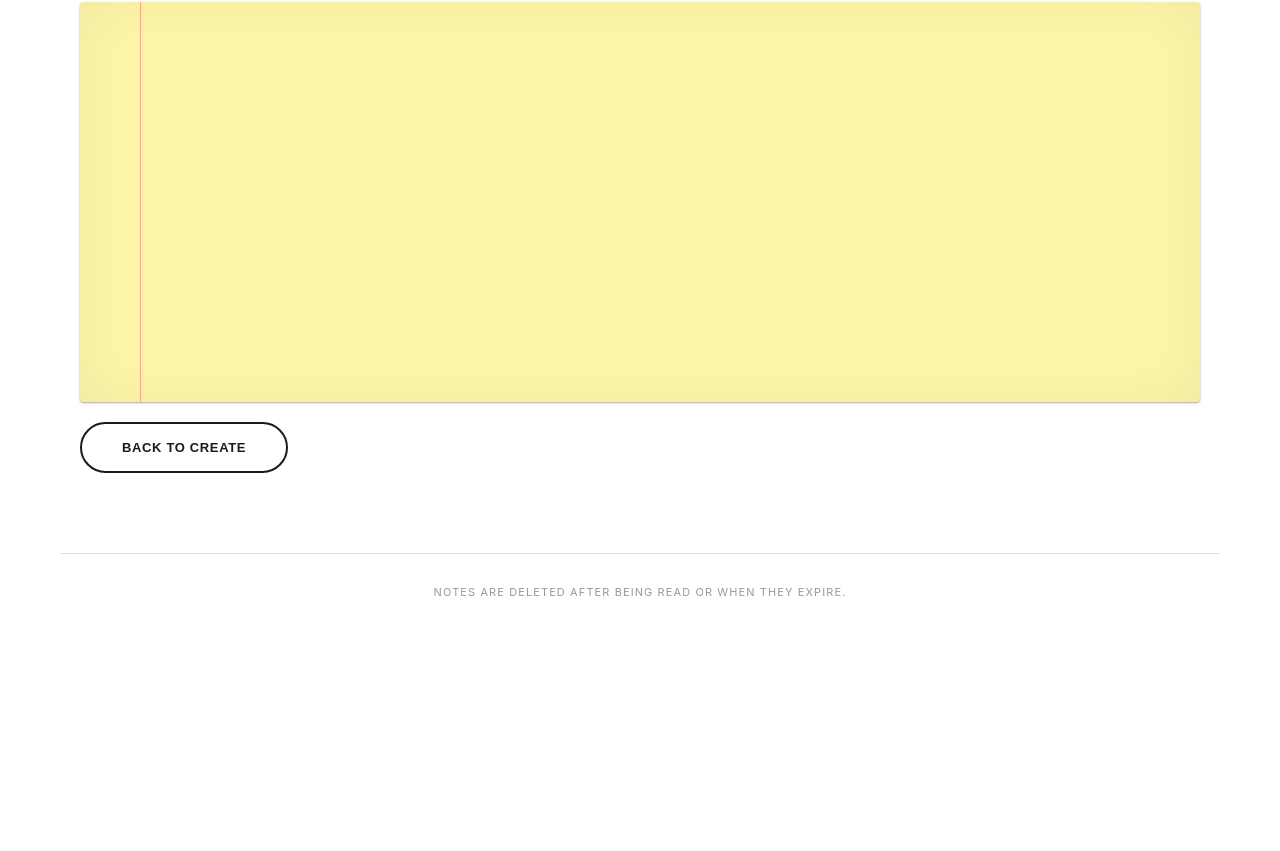
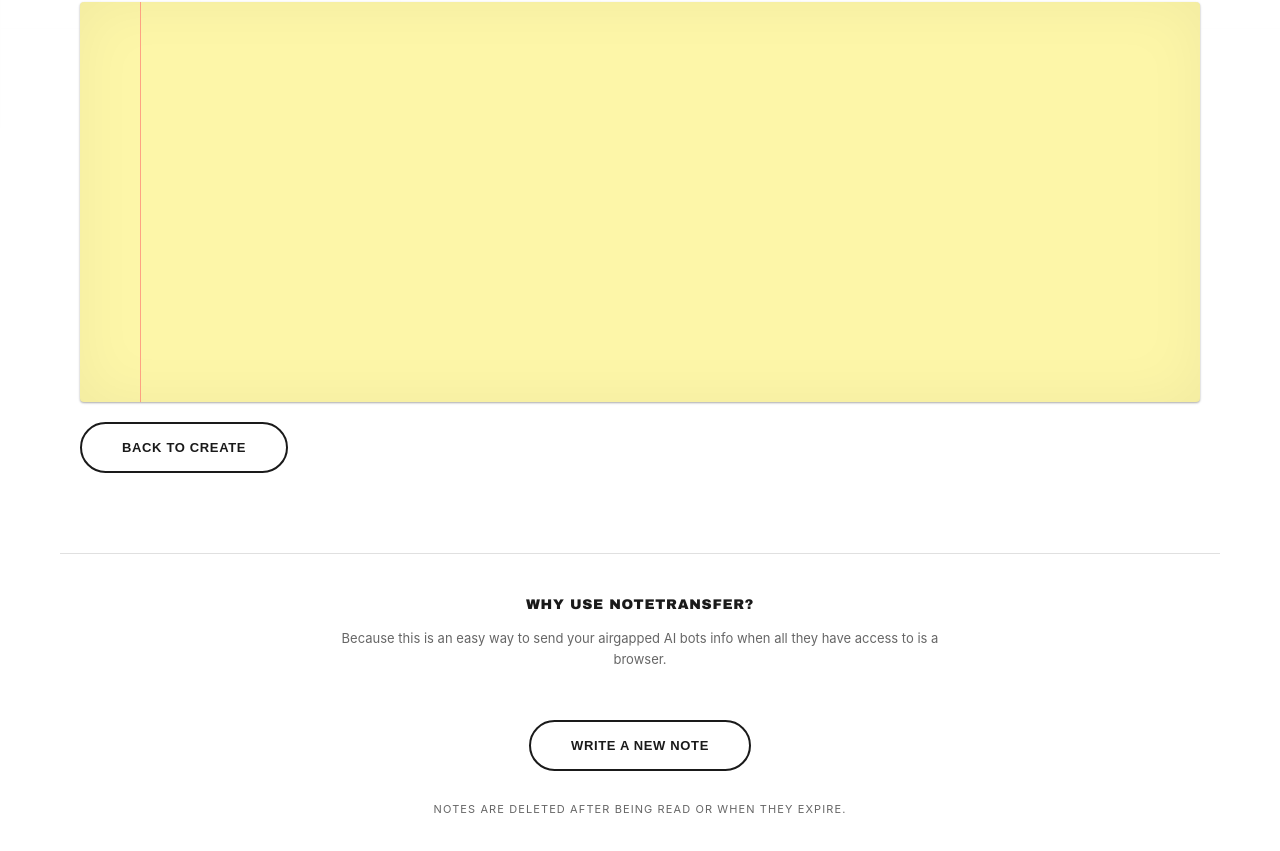
Before and after one commit to VirtualEmployee12345/memnote, a website: page client/index.html in a window 1280 px wide. Shown: the part 672-1523 px from the top of the page. Before the commit the page ends 1334 px from the top, so only its background shows below. Drawn offline with Linux system fonts and the light colour scheme; no server answers.

Commit message:
Add resizable textarea, footer Why use section, and Write a new note button

```diff
--- a/client/index.html
+++ b/client/index.html
@@ -103,7 +103,14 @@
       </main>
 
       <footer class="footer">
-        <p>Notes are deleted after being read or when they expire.</p>
+        <div class="footer-section">
+          <h4>Why use NoteTransfer?</h4>
+          <p>Because this is an easy way to send your airgapped AI bots info when all they have access to is a browser.</p>
+        </div>
+        <div class="footer-actions">
+          <button type="button" id="footer-new-note" class="ghost">Write a new note</button>
+        </div>
+        <p class="footer-note">Notes are deleted after being read or when they expire.</p>
       </footer>
     </div>
 
--- a/client/src/crayon-buttons.css
+++ b/client/src/crayon-buttons.css
@@ -306,10 +306,40 @@ select:focus {
 .footer {
   text-align: center;
   margin-top: 60px;
-  padding-top: 30px;
+  padding-top: 40px;
+  border-top: 1px solid #e0e0e0;
 }
 
-.footer p {
+.footer-section {
+  margin-bottom: 30px;
+  max-width: 600px;
+  margin-left: auto;
+  margin-right: auto;
+}
+
+.footer-section h4 {
+  font-family: 'Arial Black', 'Arial', sans-serif;
+  font-size: 14px;
+  font-weight: 900;
+  letter-spacing: 0.05em;
+  text-transform: uppercase;
+  color: #1a1a1a;
+  margin-bottom: 12px;
+}
+
+.footer-section p {
+  font-size: 13px;
+  color: #666;
+  line-height: 1.6;
+  text-transform: none;
+  letter-spacing: normal;
+}
+
+.footer-actions {
+  margin-bottom: 30px;
+}
+
+.footer-note {
   font-size: 11px;
   color: #999;
   letter-spacing: 0.1em;
--- a/client/src/legal-pad.css
+++ b/client/src/legal-pad.css
@@ -36,7 +36,7 @@
   font-size: 16px;
   line-height: 1.6;
   color: #2c3e50;
-  resize: none;
+  resize: vertical;
   outline: none;
   padding: 0;
   margin: 0;
--- a/client/src/main.js
+++ b/client/src/main.js
@@ -200,6 +200,19 @@ backHome.addEventListener('click', () => {
   showView('create');
 });
 
+// Footer "Write a new note" button
+const footerNewNote = document.getElementById('footer-new-note');
+if (footerNewNote) {
+  footerNewNote.addEventListener('click', () => {
+    window.history.pushState({}, '', '/');
+    resetViewState();
+    resetResult();
+    noteContent.value = '';
+    showView('create');
+    noteContent.focus();
+  });
+}
+
 window.addEventListener('popstate', () => {
   resetViewState();
   resetResult();
```
